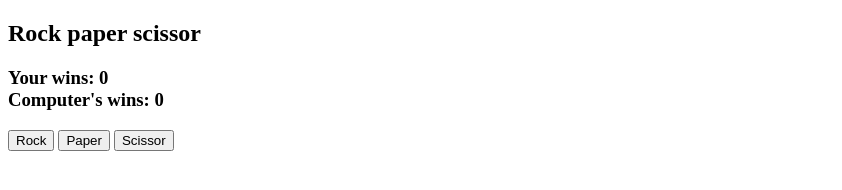
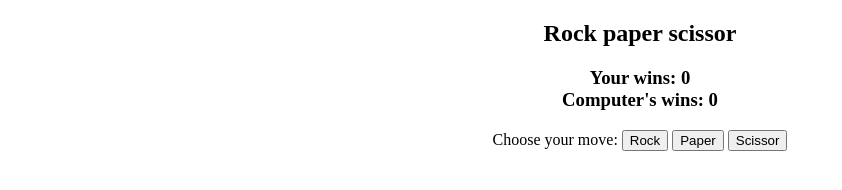
Before and after one commit to LassePladsen/TheOdinProject, a plain HTML site: page JavaScript/foundations/javascript/RockPaperScissors/index.html in a window 1280 px wide. Shown: the whole page, without its empty margins (0-842 px from the left). Drawn offline with Linux system fonts and the light colour scheme.

Commit message:
nitpicks

```diff
--- a/JavaScript/foundations/javascript/RockPaperScissors/index.html
+++ b/JavaScript/foundations/javascript/RockPaperScissors/index.html
@@ -1,5 +1,10 @@
 <!DOCTYPE html>
 <html lang="en">
+  <style>
+    * {
+      text-align: center;
+    }
+  </style>
   <head>
     <meta charset="UTF-8" />
     <meta name="viewport" content="width=device-width, initial-scale=1.0" />
@@ -9,6 +14,7 @@
     <div><h2 id="header">Rock paper scissor</h2></div>
     <div><h3 id="scores"></h3></div>
     <div id="choices">
+      Choose your move:
       <button class="choice" id="rock">Rock</button>
       <button class="choice" id="paper">Paper</button>
       <button class="choice" id="scissor">Scissor</button>
--- a/JavaScript/foundations/javascript/RockPaperScissors/main.js
+++ b/JavaScript/foundations/javascript/RockPaperScissors/main.js
@@ -11,7 +11,6 @@ computerScoreParagraph.style.marginTop = "0px";
 const result = document.querySelector("#result");
 result.setAttribute("style", "white-space: pre;");
 const resultMsg = document.querySelector("#resultMsg");
-// resultSpan.setAttribute("style", "white-space: pre; margin-top: 10px;");
 
 function getComputerChoice() {
   const Choices = {
```
